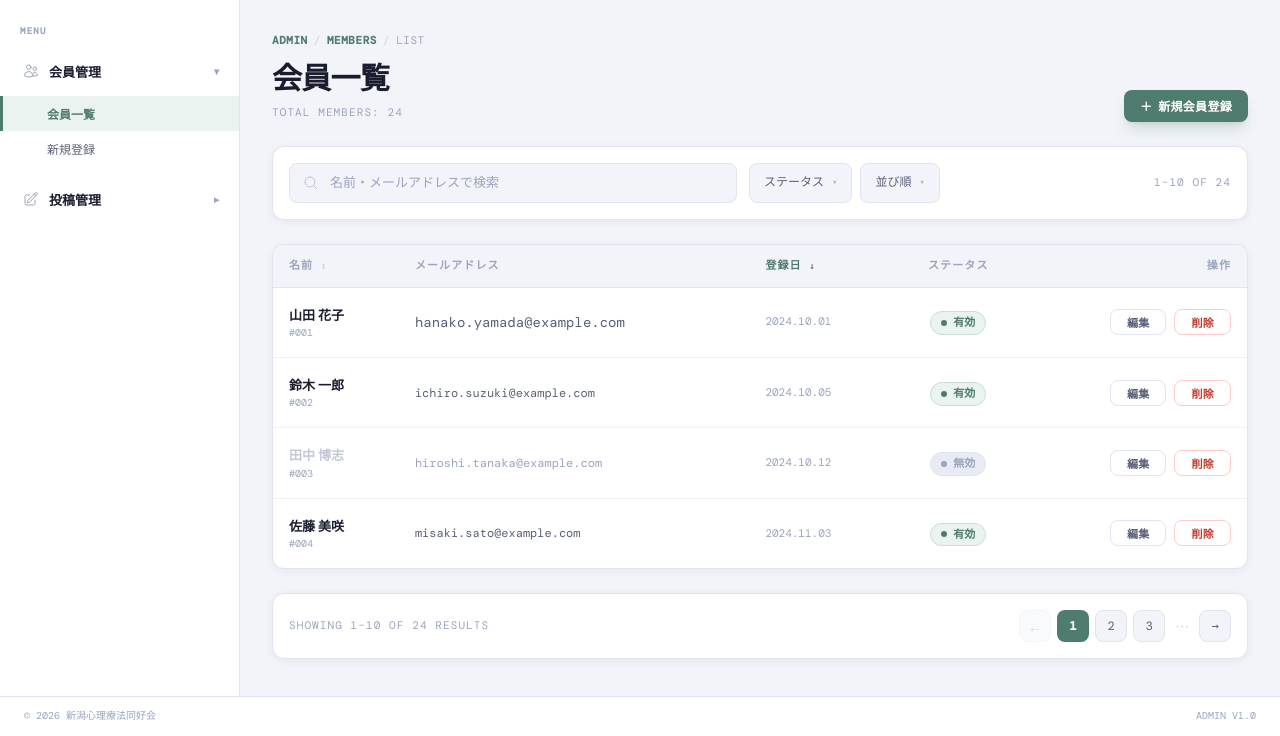
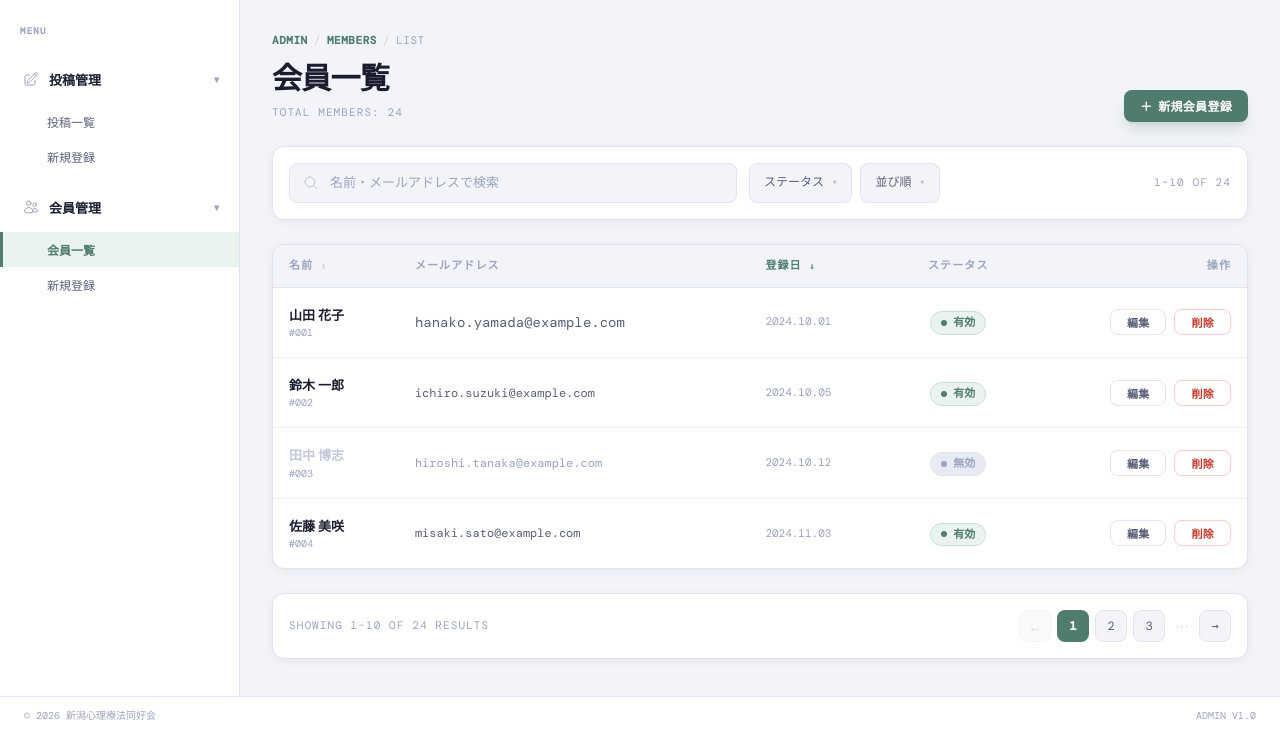
Before and after one commit to yousunabaco-sudo/daytime-team03, a Flask app: page /admin/users in a window 1280 px wide. Shown: the part 64-800 px from the top of the page. Run offline with Flask 3, Linux system fonts and the light colour scheme; some libraries are stand-ins or nearby versions.

Commit message:
管理画面/サイドメニューの調整

```diff
--- a/app/templates/admin_users.html
+++ b/app/templates/admin_users.html
@@ -143,7 +143,28 @@
             <div class="px-5 mb-2 text-[9px] font-bold text-custom-text-muted uppercase tracking-[0.14em] font-mono-dm">
                 Menu</div>
 
-            <div class="sidebar-item font-semibold text-custom-text-primary flex justify-between items-center group">
+            <div
+                class="sidebar-item font-semibold text-custom-text-primary flex justify-between items-center group mt-2">
+                <div class="flex items-center gap-2.5">
+                    <span class="text-custom-text-muted group-hover:text-custom-accent transition-colors">
+                        <svg xmlns="http://www.w3.org/2000/svg" fill="none" viewBox="0 0 24 24" stroke-width="1.5"
+                            stroke="currentColor" class="w-4 h-4">
+                            <path stroke-linecap="round" stroke-linejoin="round"
+                                d="m16.862 4.487 1.687-1.688a1.875 1.875 0 1 1 2.652 2.652L10.582 16.07a4.5 4.5 0 0 1-1.897 1.13L6 18l.8-2.685a4.5 4.5 0 0 1 1.13-1.897l8.932-8.931Zm0 0L19.5 7.125M18 14v4.75A2.25 2.25 0 0 1 15.75 21H5.25A2.25 2.25 0 0 1 3 18.75V8.25A2.25 2.25 0 0 1 5.25 6H10" />
+                        </svg>
+                    </span>
+                    <span>投稿管理</span>
+                </div>
+                <span
+                    class="text-[10px] text-custom-text-muted group-hover:text-custom-text-primary transition-colors">▾</span>
+            </div>
+            <div class="flex flex-col">
+                <div class="sidebar-sub-item">投稿一覧</div>
+                <div class="sidebar-sub-item">新規登録</div>
+            </div>
+
+            <div
+                class="sidebar-item font-semibold text-custom-text-primary flex justify-between items-center group mt-2">
                 <div class="flex items-center gap-2.5">
                     <span class="text-custom-text-muted group-hover:text-custom-accent transition-colors">
                         <svg xmlns="http://www.w3.org/2000/svg" fill="none" viewBox="0 0 24 24" stroke-width="1.5"
@@ -160,22 +181,6 @@
             <div class="flex flex-col">
                 <div class="sidebar-sub-item active">会員一覧</div>
                 <div class="sidebar-sub-item">新規登録</div>
-            </div>
-
-            <div
-                class="sidebar-item font-semibold text-custom-text-primary flex justify-between items-center group mt-2">
-                <div class="flex items-center gap-2.5">
-                    <span class="text-custom-text-muted group-hover:text-custom-accent transition-colors">
-                        <svg xmlns="http://www.w3.org/2000/svg" fill="none" viewBox="0 0 24 24" stroke-width="1.5"
-                            stroke="currentColor" class="w-4 h-4">
-                            <path stroke-linecap="round" stroke-linejoin="round"
-                                d="m16.862 4.487 1.687-1.688a1.875 1.875 0 1 1 2.652 2.652L10.582 16.07a4.5 4.5 0 0 1-1.897 1.13L6 18l.8-2.685a4.5 4.5 0 0 1 1.13-1.897l8.932-8.931Zm0 0L19.5 7.125M18 14v4.75A2.25 2.25 0 0 1 15.75 21H5.25A2.25 2.25 0 0 1 3 18.75V8.25A2.25 2.25 0 0 1 5.25 6H10" />
-                        </svg>
-                    </span>
-                    <span>投稿管理</span>
-                </div>
-                <span
-                    class="text-[10px] text-custom-text-muted group-hover:text-custom-text-primary transition-colors">▸</span>
             </div>
         </aside>
 
```
